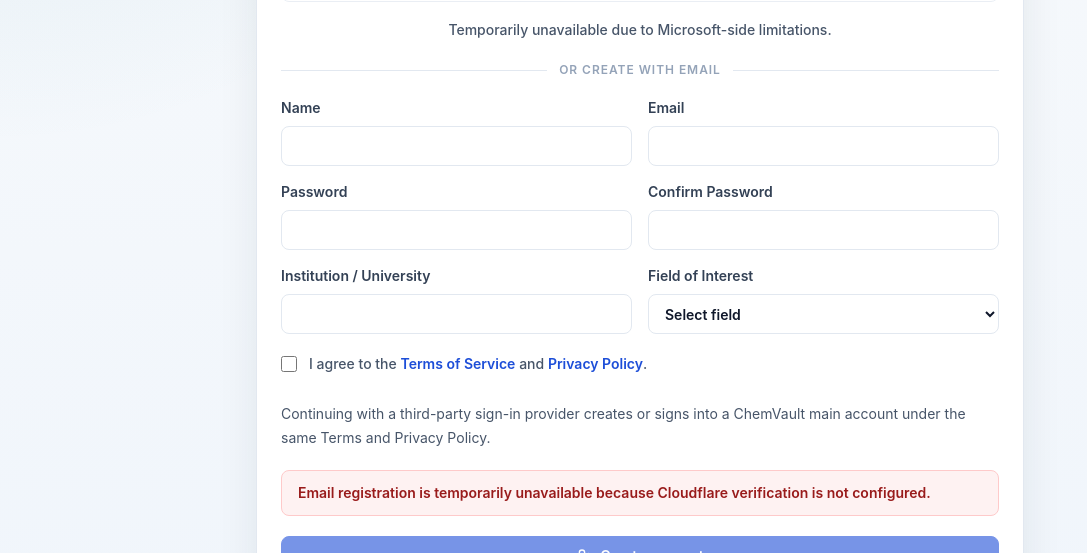
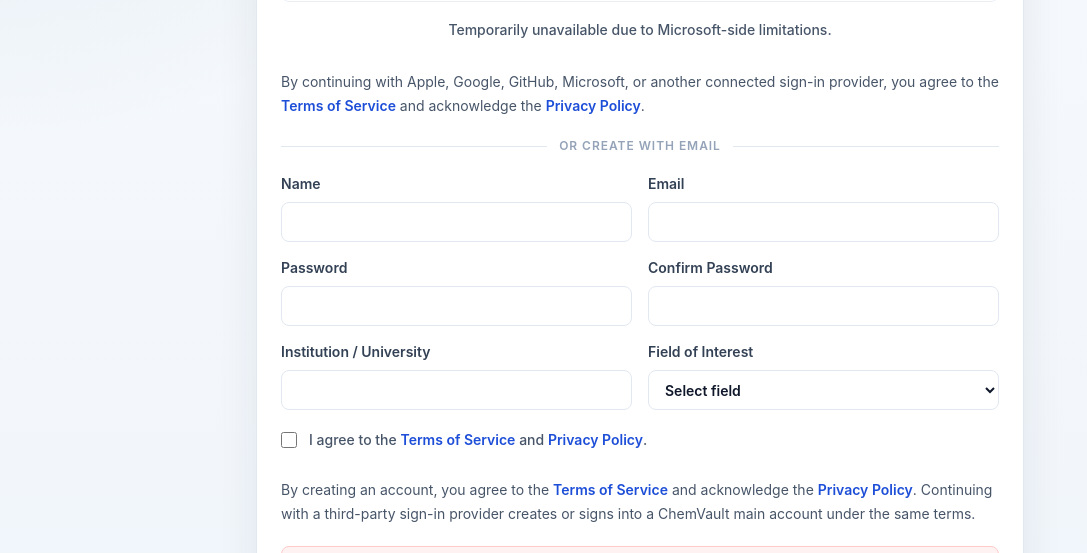
Before and after one commit to Eddy-ZM/ChemVault-User, a React (Vite) app: page /register in a window 1280 px wide. Shown: the part 399-952 px from the top of the page, without its empty margins (0-1087 px from the left). Built offline with nearby package versions, Linux system fonts and the light colour scheme; no server answers.

Commit message:
Add User System legal notices

```diff
--- a/src/components/OAuthButtonGroup.tsx
+++ b/src/components/OAuthButtonGroup.tsx
@@ -1,3 +1,4 @@
+import { Link } from "react-router-dom";
 import { AppleSignInButton } from "./AppleSignInButton";
 import { OAuthSignInButton } from "./OAuthSignInButton";
 
@@ -5,11 +6,19 @@
 
 export function OAuthButtonGroup({ returnTo = "/dashboard" }: { returnTo?: string }) {
   return (
+    <>
       <div className="oauth-provider-grid">
         <AppleSignInButton returnTo={returnTo} label="Continue with Apple Account" />
         <OAuthSignInButton provider="google" returnTo={returnTo} />
         <OAuthSignInButton provider="github" returnTo={returnTo} />
         <OAuthSignInButton provider="microsoft" returnTo={returnTo} disabledReason={microsoftUnavailableReason} />
       </div>
+      <p className="text-xs leading-5 text-slate-500">
+        By continuing with Apple, Google, GitHub, Microsoft, or another connected sign-in provider, you agree to the{" "}
+        <Link className="font-semibold text-blue-700" to="/terms">Terms of Service</Link>{" "}
+        and acknowledge the{" "}
+        <Link className="font-semibold text-blue-700" to="/privacy">Privacy Policy</Link>.
+      </p>
+    </>
   );
 }
--- a/src/components/UserSystemFooter.tsx
+++ b/src/components/UserSystemFooter.tsx
@@ -19,6 +19,7 @@
         <nav aria-label="ChemVault legal links">
           <a href="/terms">Terms</a>
           <a href="/privacy">Privacy</a>
+          <a href="https://chemvault.science/security">Security / Abuse</a>
         </nav>
       </div>
     </footer>
--- a/src/routes/Login.tsx
+++ b/src/routes/Login.tsx
@@ -97,6 +97,12 @@
             Create an account
           </Link>
         </p>
+        <p className="text-center text-xs leading-5 text-slate-500">
+          Use of ChemVault is subject to the{" "}
+          <Link className="font-semibold text-blue-700" to="/terms">Terms of Service</Link>{" "}
+          and{" "}
+          <Link className="font-semibold text-blue-700" to="/privacy">Privacy Policy</Link>.
+        </p>
       </form>
       <UserSystemFooter compact />
     </main>
--- a/src/routes/Register.tsx
+++ b/src/routes/Register.tsx
@@ -170,8 +170,12 @@
           </span>
         </label>
         <p className="text-xs leading-5 text-slate-500">
+          By creating an account, you agree to the{" "}
+          <Link className="font-semibold text-blue-700" to="/terms">Terms of Service</Link>{" "}
+          and acknowledge the{" "}
+          <Link className="font-semibold text-blue-700" to="/privacy">Privacy Policy</Link>.
           Continuing with a third-party sign-in provider creates or signs into a ChemVault main account under the same
-          Terms and Privacy Policy.
+          terms.
         </p>
         {registerOptions.turnstile.required ? (
           registerOptions.turnstile.siteKey ? (
```
Lines whose indentation alone changed are shown as unchanged.
